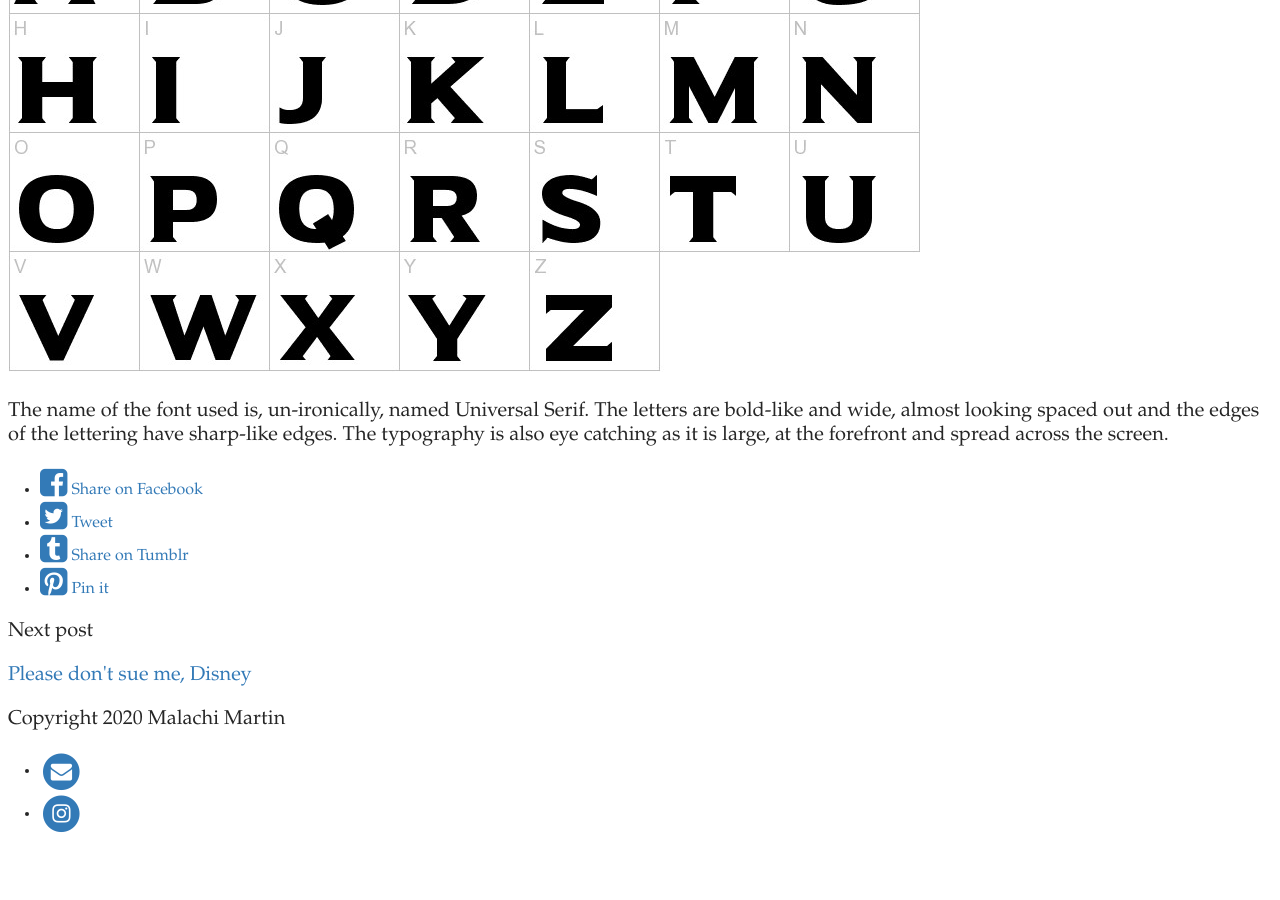
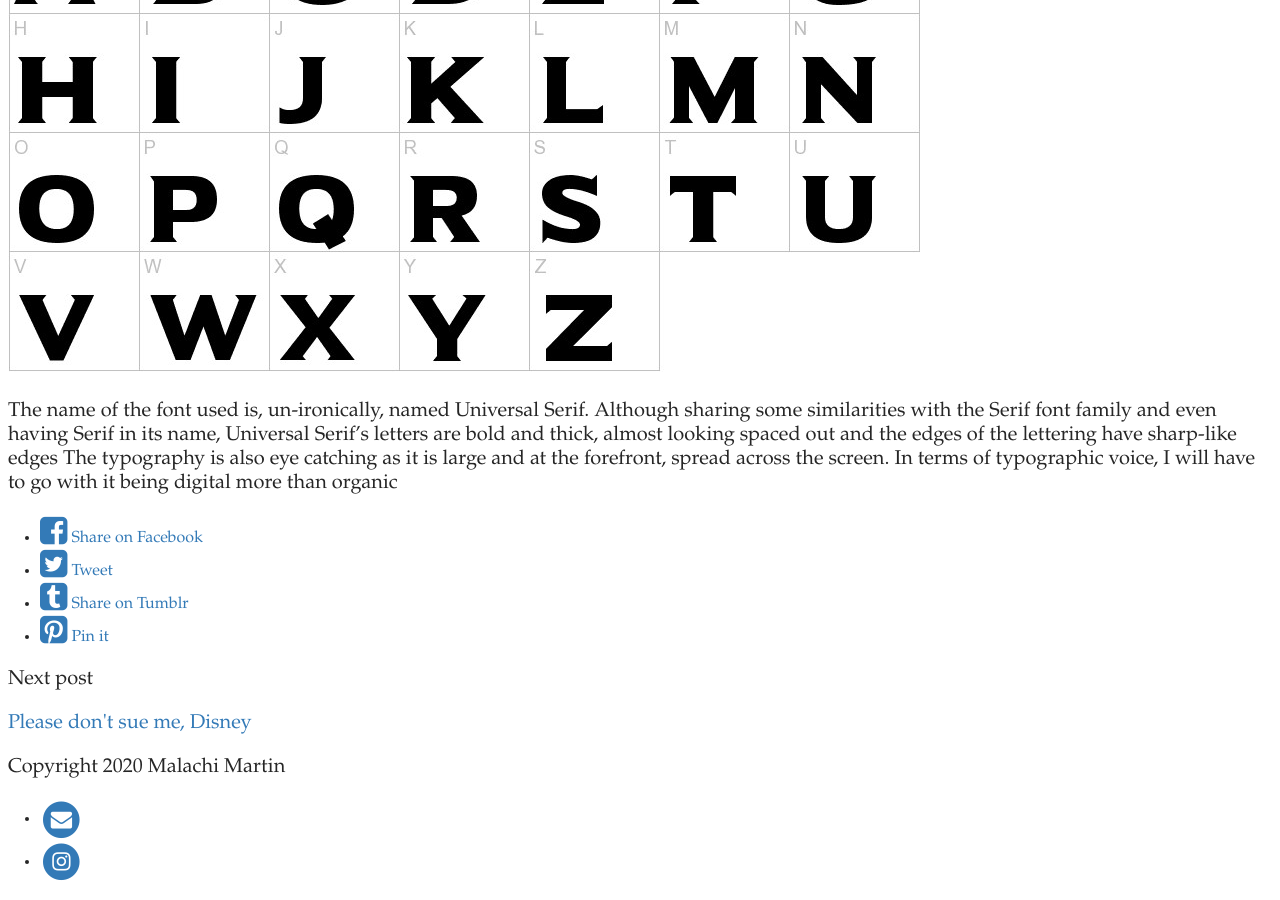
Before and after one commit to Afro1999/Typography, a Jekyll site: the page built from _posts/2020-10-05-universal-staying-universal.md, in a window 1280 px wide and 900 px high, scrolled down 2515 px. Built offline with Jekyll 4.4.1, drawn with Linux system fonts in a browser that asks for light colours; some web fonts are replaced; before the commit the page ends 3367 px from its top, so only the background shows below that.

Commit message:
Update Post “2020-10-05-universal-staying-universal”

```diff
--- a/_posts/2020-10-05-universal-staying-universal.md
+++ b/_posts/2020-10-05-universal-staying-universal.md
@@ -25,4 +25,4 @@
 
 ![](../uploads/d5b1bdae7e67eb5bbae32a1dde9b4353.jpg)
 
-The name of the font used is, un-ironically, named Universal Serif. The letters are bold-like and wide, almost looking spaced out and the edges of the lettering have sharp-like edges. The typography is also eye catching as it is large, at the forefront and spread across the screen.
+The name of the font used is, un-ironically, named Universal Serif. Although sharing some similarities with the Serif font family and even having Serif in its name, Universal Serif's letters are bold and thick, almost looking spaced out and the edges of the lettering have sharp-like edges The typography is also eye catching as it is large and at the forefront, spread across the screen. In terms of typographic voice, I will have to go with it being digital more than organic
```
